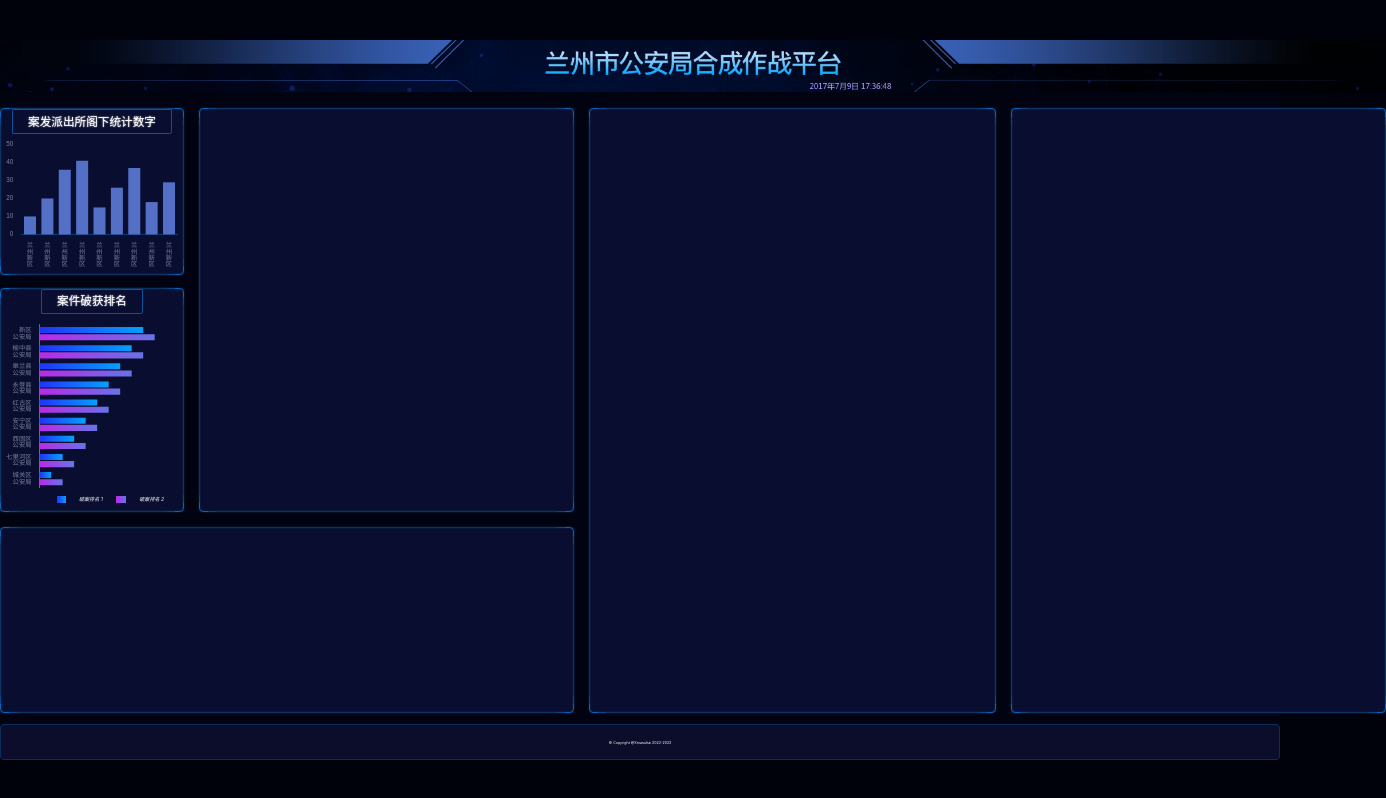
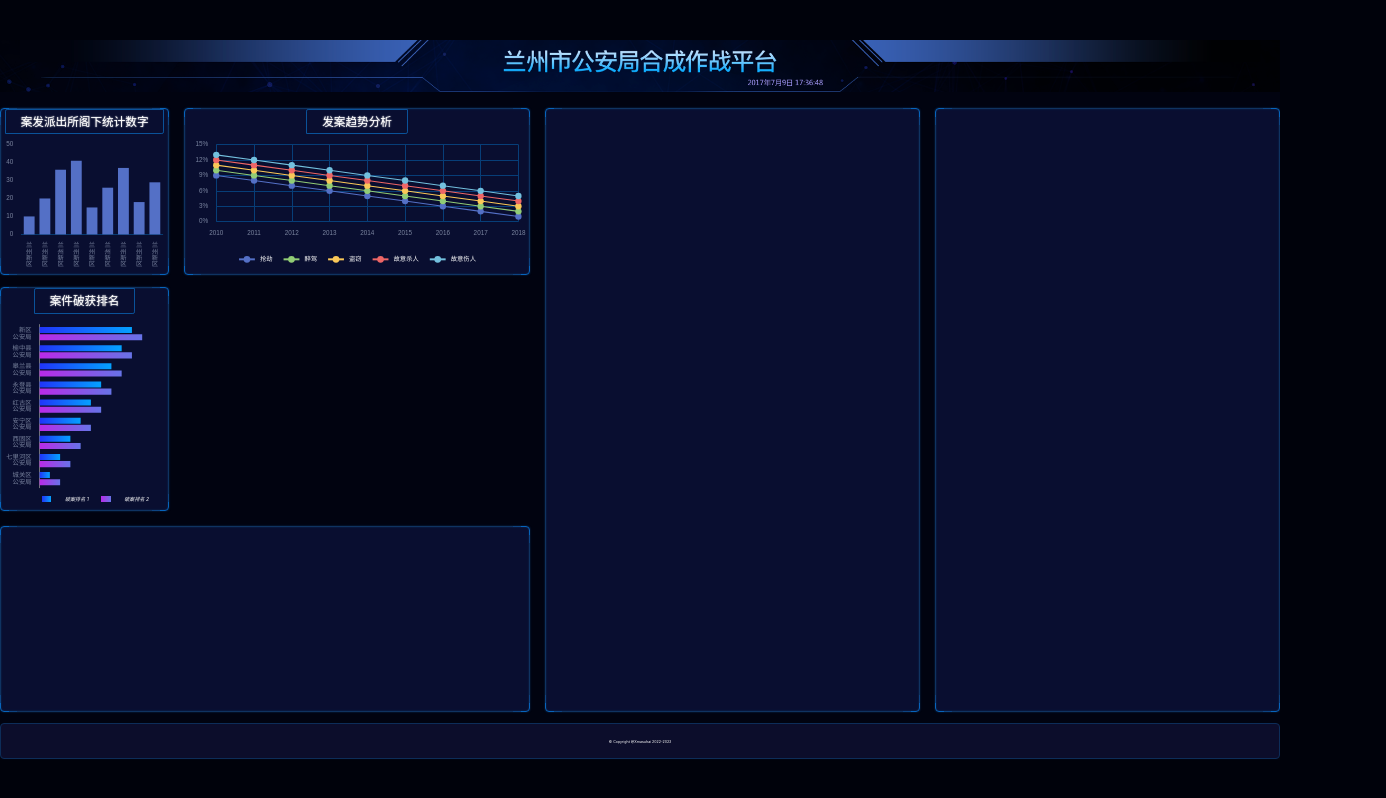
Before and after one commit to xmasuhai/big-screen-visualization_react, a React (Vite) app: page /#/ in a window 1280 px wide. Shown: the whole page, 1386 px wide, since content can reach past the window. Built offline with nearby package versions, Linux system fonts and the light colour scheme.

Commit message:
制作chart-3
Took 29 minutes

```diff
--- a/index.html
+++ b/index.html
@@ -33,7 +33,7 @@
   // root.style.width = `${pageWidth}px` // 设置 header 和 main 的有效宽度 px(2620) footer 宽度自动撑开
   root.style.height = `${pageHeight}px`
   root.style.marginTop = `${(deviceHeight - pageHeight) / 2}px`
-  root.style.marginLeft = `${(deviceWidth - pageWidth) / 2}px`
+  // root.style.marginLeft = `${(deviceWidth - pageWidth) / 2}px`
 </script>
 
 <script type="module" src="/src/main.tsx"></script>
--- /dev/null
+++ b/src/components/chart-3.tsx
@@ -0,0 +1,91 @@
+import React, {useEffect, useRef} from 'react'
+import * as echarts from 'echarts'
+import {createEchartsOptions} from '../shared/create-echarts-options'
+import {px} from '../shared/px'
+
+export const Chart3 = () => {
+  const divRef = useRef(null)
+
+  useEffect(() => {
+    const myChart = echarts.init(divRef.current)
+    myChart.setOption(createEchartsOptions({
+      // 标题说明文字
+      legend: {
+        bottom: px(10),
+        textStyle: {color: 'white'},
+        itemWidth: px(30),
+        itemHeight: px(16)
+      },
+      // 四周空隙
+      grid: {
+        x: px(20),
+        x2: px(20),
+        y: px(20),
+        y2: px(70),
+        containLabel: true
+      },
+      xAxis: {
+        type: 'category',
+        boundaryGap: false,
+        data: [2010, 2011, 2012, 2013, 2014, 2015, 2016, 2017, 2018],
+        // 网格线
+        splitLine: {show: true, lineStyle: {color: '#073E78'}},
+        // 轴刻度标识
+        axisTick: {show: false},
+        axisLine: {show: false},
+      },
+      yAxis: {
+        type: 'value',
+        splitLine: {lineStyle: {color: '#073E78'}},
+        axisLabel: {
+          formatter(val) {
+            return val * 100 + '%'
+          }
+        }
+      },
+      // 主要数据
+      series: [
+        {
+          name: '抢劫',
+          type: 'line',
+          data: [0.01, 0.02, 0.03, 0.04, 0.05, 0.06, 0.07, 0.08, 0.09].reverse()
+        },
+        {
+          name: '醉驾',
+          type: 'line',
+          data: [0.02, 0.03, 0.04, 0.05, 0.06, 0.07, 0.08, 0.09, 0.10].reverse()
+        },
+        {
+          name: '盗窃',
+          type: 'line',
+          data: [0.03, 0.04, 0.05, 0.06, 0.07, 0.08, 0.09, 0.10, 0.11].reverse()
+        },
+        {
+          name: '故意杀人',
+          type: 'line',
+          data: [0.04, 0.05, 0.06, 0.07, 0.08, 0.09, 0.10, 0.11, 0.12].reverse()
+        },
+        {
+          name: '故意伤人',
+          type: 'line',
+          data: [0.05, 0.06, 0.07, 0.08, 0.09, 0.10, 0.11, 0.12, 0.13].reverse()
+        }
+      ]
+        // 节点圆球
+        .map(obj => ({
+          ...obj,
+          symbol: 'circle',
+          symbolSize: px(12),
+          lineStyle: {width: px(2)}
+        }))
+    }))
+
+  }, [])
+
+  return (
+    <div className="bordered trends-in-crime">
+      <h2>发案趋势分析</h2>
+      <div ref={divRef} className="chart"/>
+    </div>
+  )
+}
--- a/src/pages/home.scss
+++ b/src/pages/home.scss
@@ -1,8 +1,8 @@
 @import '../shared/helper';
 
 // 左右居中
-%horizon-center-2620 {
-  width: px(2620);
+%horizon-center-2420 {
+  width: px(2420);
   margin: 0 auto;
 }
 
@@ -16,14 +16,14 @@
 
   > header {
     // 左右居中
-    @extend %horizon-center-2620;
+    @extend %horizon-center-2420;
     height: px(99); // 设置该图片的像素高度 为参数即可 // width 默认为 100%
     background-size: cover; // 按原比例 缩放
   }
 
   > footer {
     height: px(68);
-    margin-top: px(20);
+    margin: px(20) 0 1px;
     border: 1px solid #0d2d59;
     border-radius: 4px;
     background: #0c0d2b;
@@ -35,7 +35,7 @@
 
   > main {
     // 左右居中
-    @extend %horizon-center-2620;
+    @extend %horizon-center-2420;
     padding-top: px(30);
     flex: 1;
     display: grid;
@@ -98,7 +98,8 @@
 
     // 管辖统计 // 破案排名
     .jurisdictional-statistics,
-    .case-solving-ranking {
+    .case-solving-ranking,
+    .trends-in-crime {
       height: px(315);
       display: flex;
       align-items: center;
@@ -125,10 +126,7 @@
     }
 
     // 管辖统计
-    .jurisdictional-statistics {
-      height: px(315);
-
-    }
+    .jurisdictional-statistics {height: px(315);}
 
     // 破案排名
     .case-solving-ranking {
@@ -162,6 +160,8 @@
       }
     }
 
+    // 发案趋势
+    .trends-in-crime {height: px(315);}
   }
 
   .label-text {
--- a/src/pages/home.tsx
+++ b/src/pages/home.tsx
@@ -3,6 +3,7 @@
 import headerBg from '../images/header.png'
 import {Chart1} from '../components/chart-1'
 import {Chart2} from '../components/chart-2'
+import {Chart3} from '../components/chart-3'
 
 export const Home = () => {
   const year = new Date().getFullYear();
@@ -14,7 +15,8 @@
           <Chart1/>
           <Chart2/>
         </section>
-        <section className="bordered section2">
+        <section className="section2">
+          <Chart3/>
         </section>
         <section className="bordered section3"></section>
         <section className="bordered section4"></section>
```
